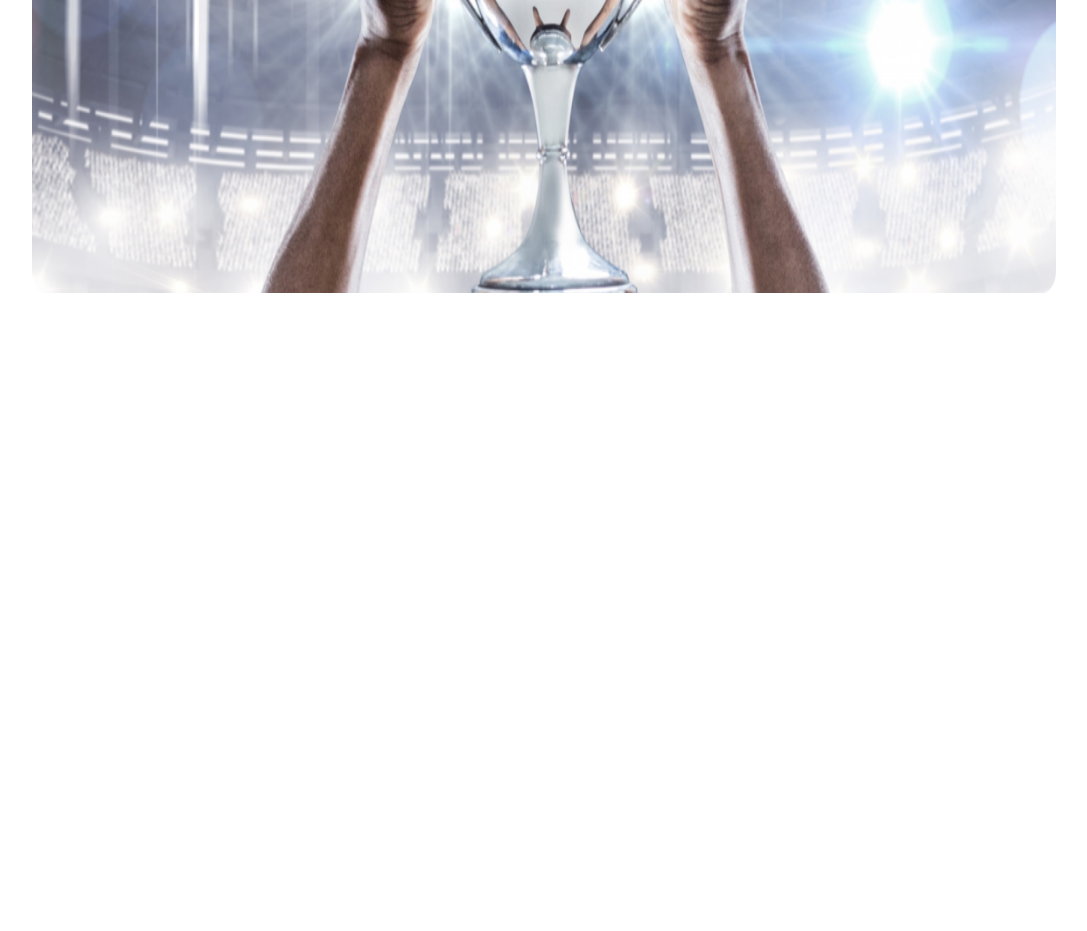
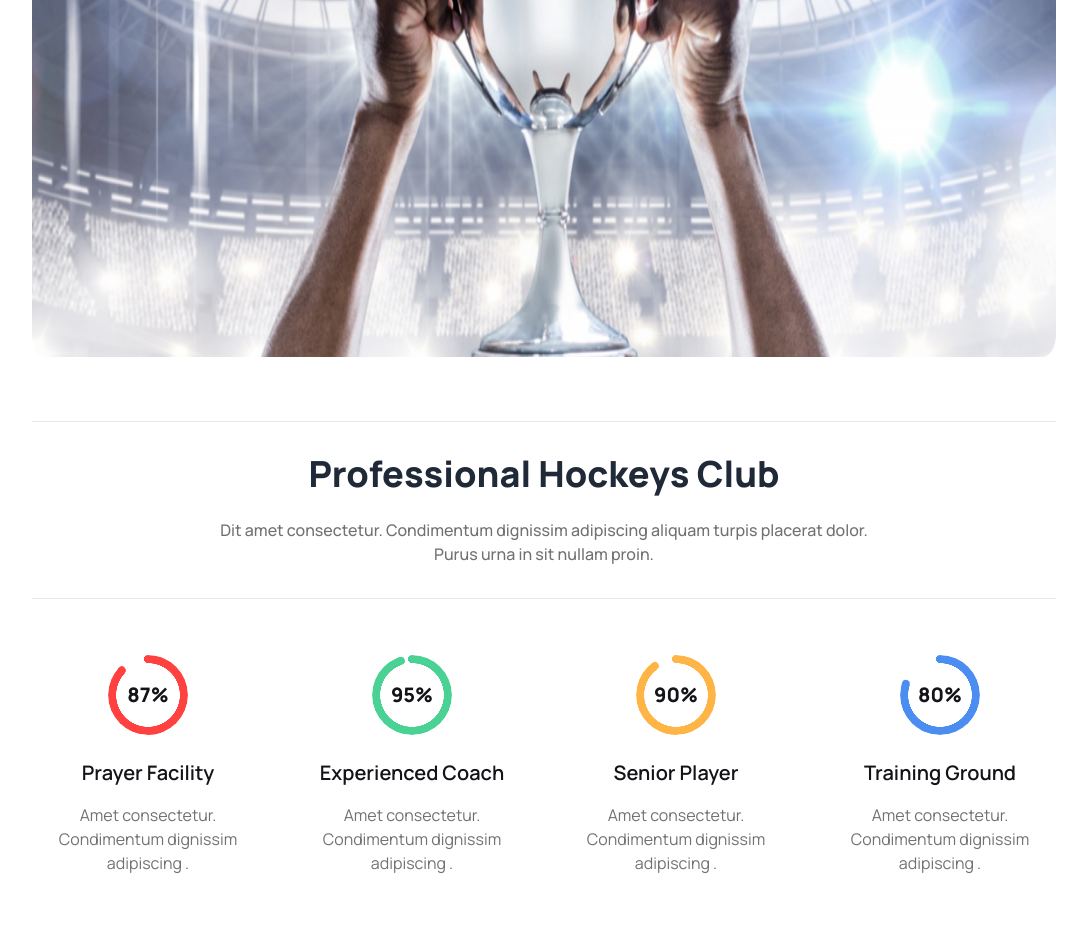
Before and after one commit to AyonHasan07/hockey, a plain HTML site: page index.html in a window 1280 px wide. Shown: the part 547-1478 px from the top of the page, without its empty margins (96-1183 px from the left). Before the commit the page ends 846 px from the top, so only its background shows below. Drawn offline with nearby package versions, Linux system fonts and the light colour scheme; grey boxes are pictures that could not be loaded.

Commit message:
hockey club section finished

```diff
--- a/index.html
+++ b/index.html
@@ -21,6 +21,8 @@
               colors: {
                 clifford: '#da373d',
                 primary: '#FF4240',
+                heading: '#131318',
+                text: '#13131899',
               }
             }
           }
@@ -51,7 +53,7 @@
                   <li><a>Contact</a></li>
                 </ul>
               </div>
-              <a class="btn btn-ghost text-4xl font-extrabold">Hockey
+              <a class="btn btn-ghost text-4xl text-heading font-extrabold">Hockey
                 <span class="text-primary p-0 m-0">’</span>
                 s</a>
             </div>
@@ -74,7 +76,7 @@
 
           <!-- banner -->
 
-          <div class="carousel w-full">
+          <div class="carousel w-full my-16">
             <div id="slide1" class="carousel-item relative w-full">
               <img src="Images/1.png" class="w-full" />
               <div class="absolute flex justify-between transform -translate-y-1/2 left-5 right-5 top-1/2">
@@ -107,5 +109,79 @@
 
     </header>
 
+    <main class="container lg:w-4/5 m-auto">
+        <!-- Professional Hockeys Club -->
+
+        <section class="py-8 border-y divide-y divide-dashed">
+            <div class="w-11/12 lg:w-2/3 text-center m-auto">
+                <h3 class="text-4xl text-headind font-extrabold">
+                    Professional Hockeys Club
+                </h3>
+                <div class="text-base font-medium text-text pt-6">
+                    Dit amet consectetur. Condimentum dignissim adipiscing aliquam turpis placerat dolor. Purus urna in sit nullam proin.
+                </div>
+            </div>
+        </section>
+
+        <section>
+            <div class="flex flex-col lg:flex-row gap-8 py-5 justify-around items-center">
+                <!-- first  -->
+                <div class="py-9 text-center items-center ">
+                    <div class="radial-progress text-primary bg[#E7E7E8]" style="--value:87;"  role="progressbar">
+                        <span class="text-xl font-extrabold text-heading ">87%</span>
+                    </div>
+                    <h4 class="text-xl font-semibold text-heading pt-6">
+                        Prayer Facility
+                    </h4>
+                    <p class="text-base font-normal text-text pt-4">
+                        Amet consectetur. Condimentum dignissim adipiscing .
+                    </p>
+                </div>
+
+                <!-- second  -->
+                <div class="py-9 text-center items-center">
+                    <div class="radial-progress text-[#49D293] bg[]" style="--value:95;"  role="progressbar">
+                        <span class="text-xl font-extrabold text-heading ">95%</span>
+                    </div>
+                    <h4 class="text-xl font-semibold text-heading pt-6">
+                        Experienced Coach
+                    </h4>
+                    <p class="text-base font-normal text-text pt-4">
+                        Amet consectetur. Condimentum dignissim adipiscing .
+                    </p>
+                </div>
+
+                <!-- third  -->
+                <div class="py-9 text-center items-center">
+                    <div class="radial-progress text-[#FFB546] bg[]" style="--value:90;"  role="progressbar">
+                        <span class="text-xl font-extrabold text-heading ">90%</span>
+                    </div>
+                    <h4 class="text-xl font-semibold text-heading pt-6">
+                        Senior Player
+                    </h4>
+                    <p class="text-base font-normal text-text pt-4">
+                        Amet consectetur. Condimentum dignissim adipiscing .
+                    </p>
+                </div>
+
+                <!-- fourth  -->
+                <div class="py-9 text-center items-center">
+                    <div class="radial-progress text-[#4C8DF1] bg[]" style="--value:80;"  role="progressbar">
+                        <span class="text-xl font-extrabold text-heading ">80%</span>
+                    </div>
+                    <h4 class="text-xl font-semibold text-heading pt-6">
+                        Training Ground
+                    </h4>
+                    <p class="text-base font-normal text-text pt-4">
+                        Amet consectetur. Condimentum dignissim adipiscing .
+                    </p>
+                </div>
+
+            </div>
+        </section>
+
+
+    </main>
+
 </body>
 </html>
```
